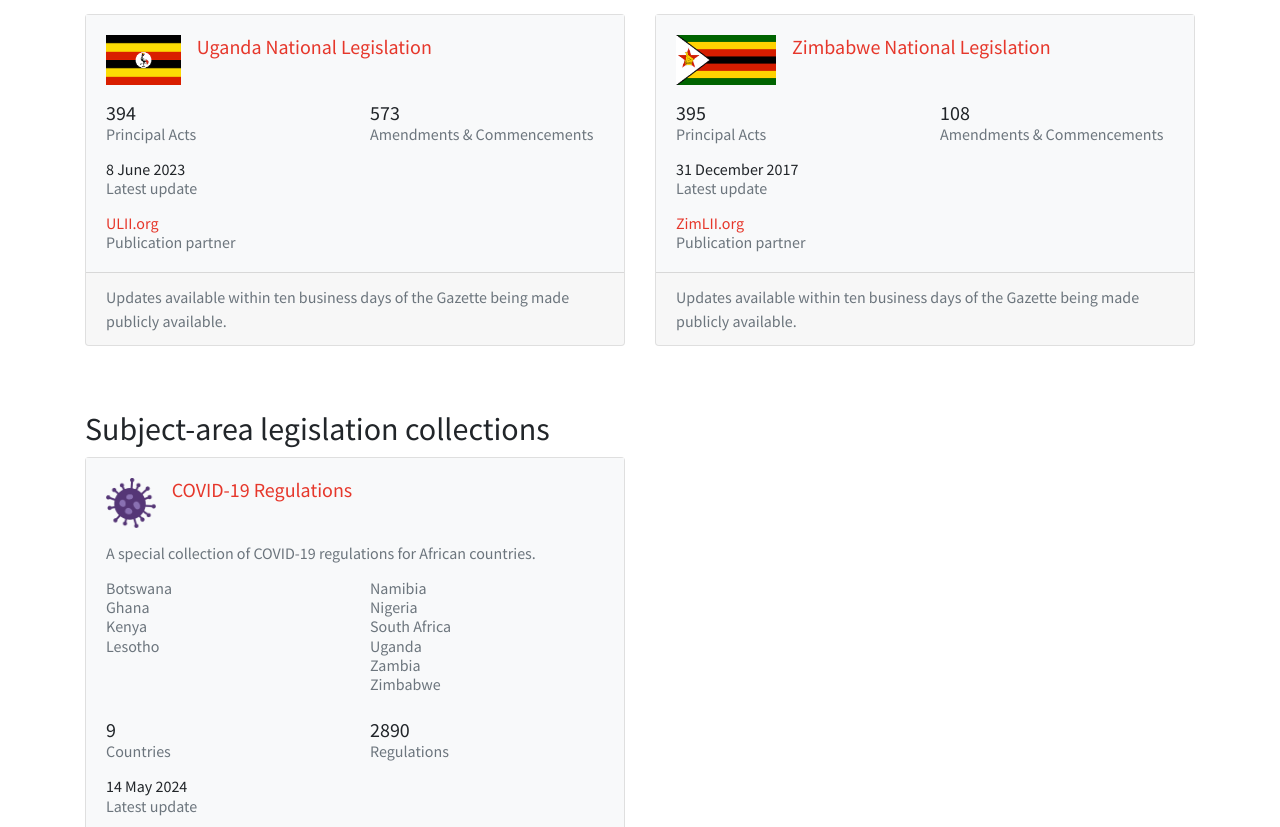
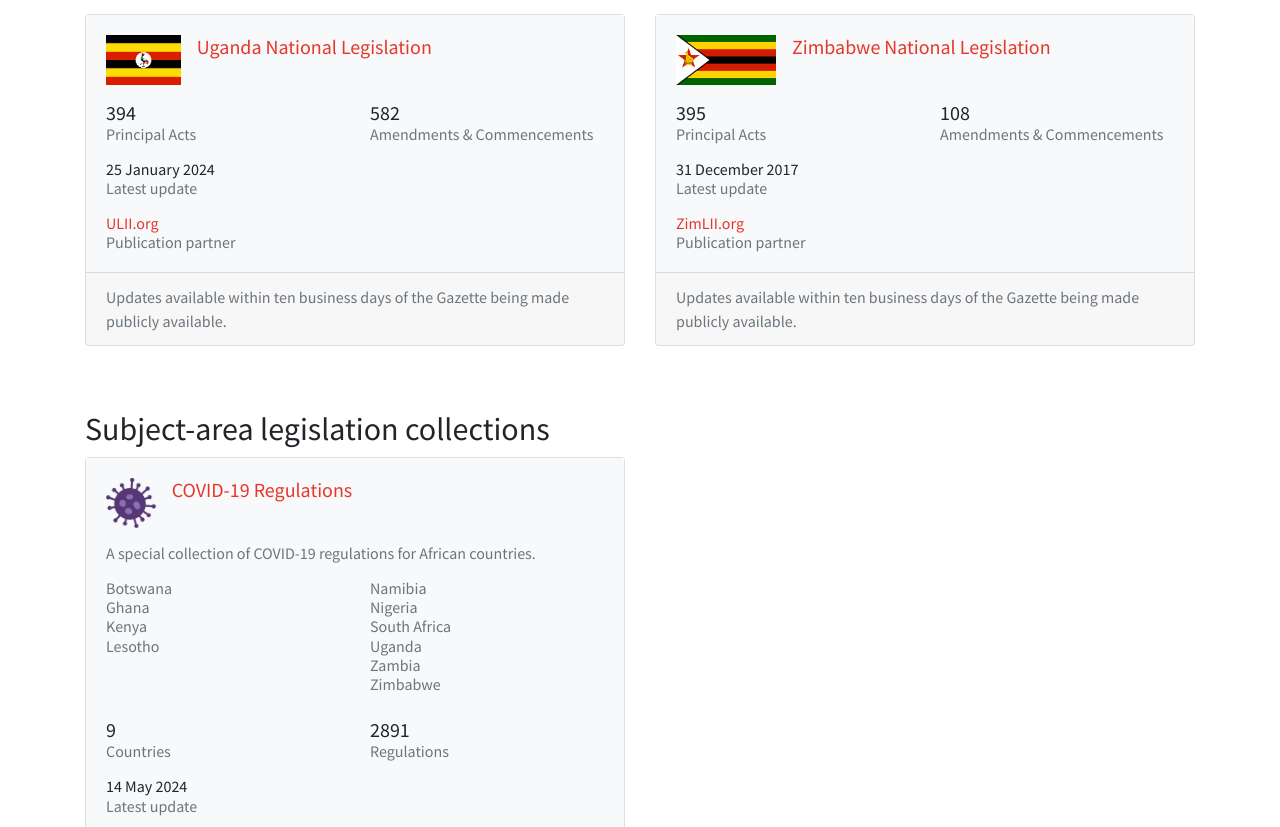
Before and after one commit to laws-africa/laws-africa.github.io, a Jekyll site: the page built from commons.markdown, in a window 1280 px wide and 1400 px high, scrolled down 885 px. Shown: the part 160-987 px from the top of the window. Built offline with Jekyll 4.4.1, drawn with Linux system fonts in a browser that asks for light colours; nearby versions of some CDN libraries; comment, search, counter and statistics services are not loaded.

Commit message:
Updated commons stats

```diff
--- a/_data/commons.json
+++ b/_data/commons.json
@@ -2,7 +2,7 @@
   "covid19": {
     "as_at_date": "2024-05-14",
     "n_countries": 9,
-    "n_principal": 2890
+    "n_principal": 2891
   },
   "na": {
     "as_at_date": "2024-05-14",
@@ -28,9 +28,9 @@
     }
   ],
   "ug": {
-    "as_at_date": "2023-06-08",
+    "as_at_date": "2024-01-25",
     "n_principal": 394,
-    "n_stubs": 573
+    "n_stubs": 582
   },
   "za_bylaws": {
     "as_at_date": "2024-05-20",
```
